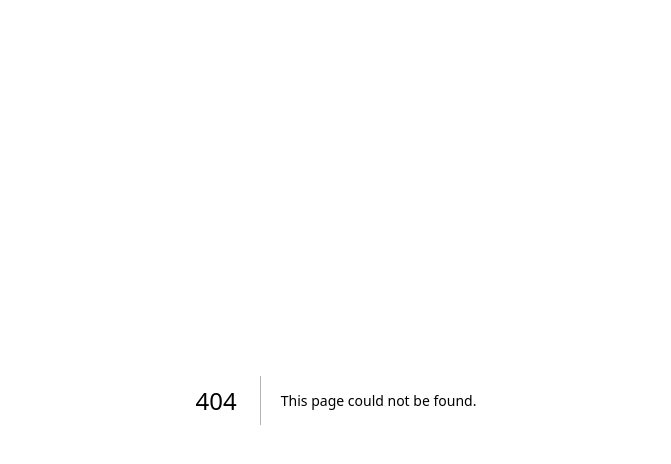
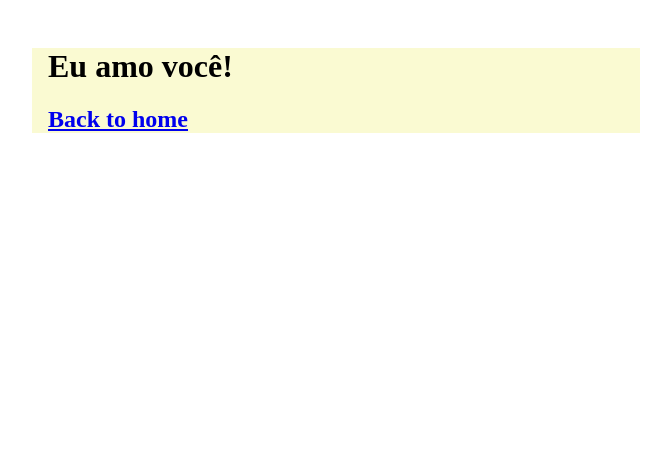
Before and after one commit to larabeatriz0811/nextblog, a Next.js app: page /posts/second-post in a window 1280 px wide. Before the commit this address had no page. Shown: the top 464 px of the page, without its empty margins (304-975 px from the left). Built offline with nearby package versions, Linux system fonts and the light colour scheme.

Commit message:
mudança de cor

```diff
--- a/components/layout.module.css
+++ b/components/layout.module.css
@@ -3,3 +3,6 @@
     padding: 0 1rem;
     margin: 3rem auto 6rem;
   }
+.container {
+    background-color: lightgoldenrodyellow;
+}
--- /dev/null
+++ b/pages/posts/second-post.js
@@ -0,0 +1,27 @@
+import Link from 'next/link';
+import Head from 'next/head';
+import Script from 'next/script';
+import Layout from '../../components/layout';
+
+export default function SecondPost() {
+    return (
+    <Layout>
+    <Head>
+ <title>Second Post</title>
+ <link rel="icon" href="/favicon.ico" />
+</Head>
+<Script
+       src="https://connect.facebook.net/en_US/sdk.js"
+       strategy="lazyOnload"
+       onLoad={() =>
+         console.log(`script loaded correctly, window.FB has been populated`)
+       }
+     />
+
+    <h1> Eu amo você! </h1>
+    <h2>
+       <Link href="/">Back to home</Link>
+    </h2>
+    </Layout>
+    );
+}
```
